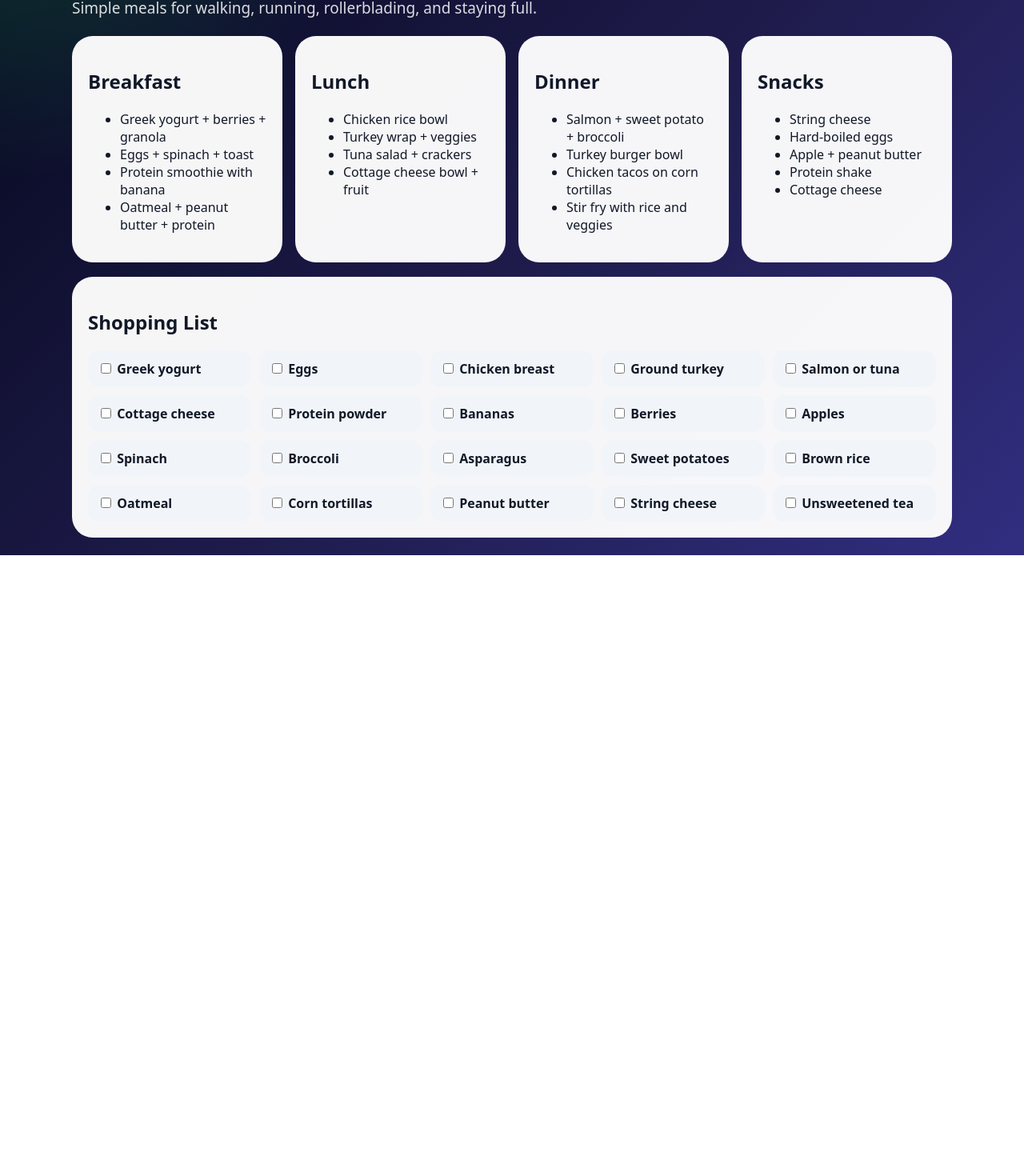
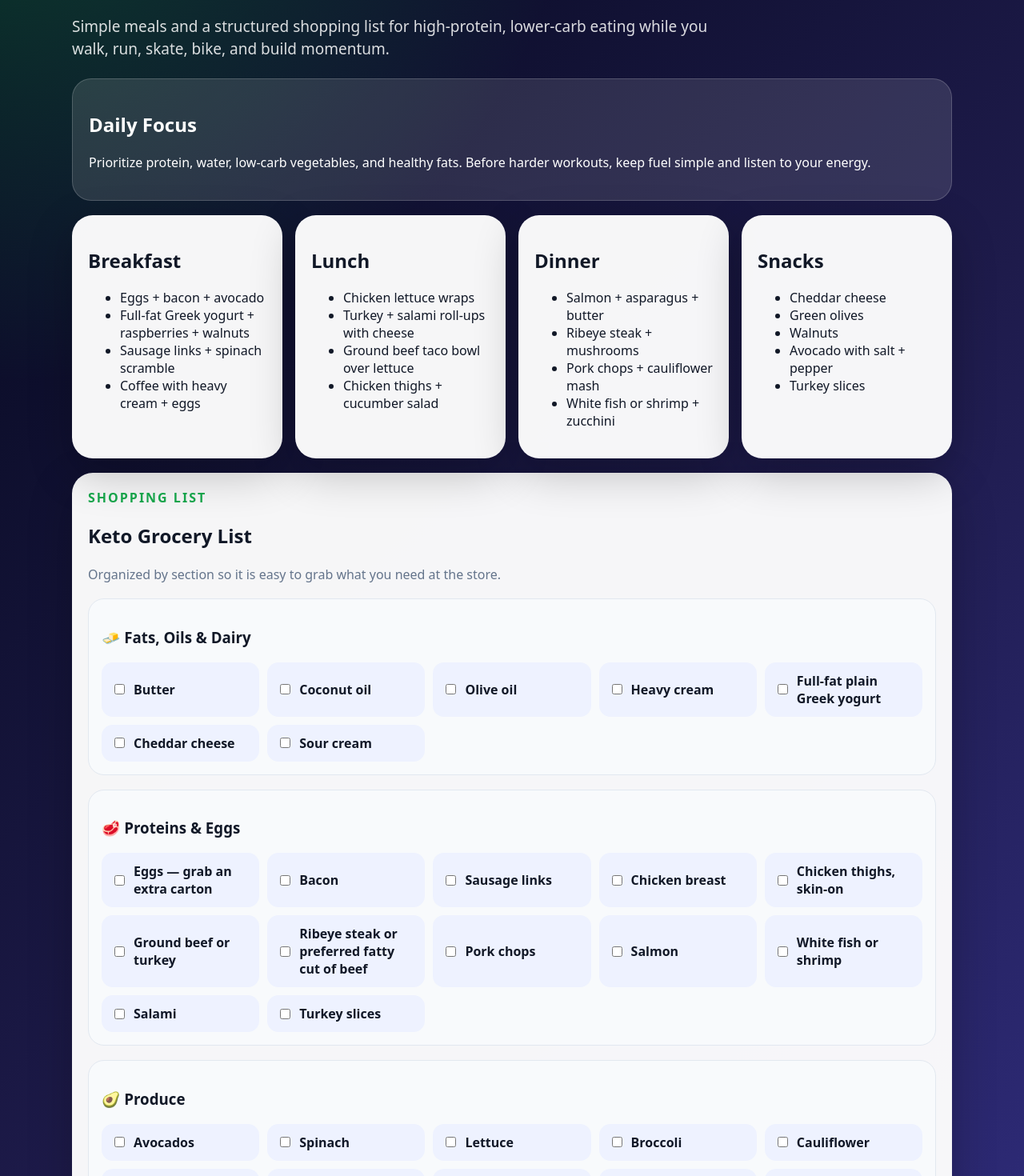
Before and after one commit to KristineMK72/stride-and-glide, a Next.js app: page /diet in a window 1280 px wide. Shown: the part 316-1786 px from the top of the page at 80% size. Before the commit the page ends 1010 px from the top, so only its background shows below. Built offline with nearby package versions, Linux system fonts and the light colour scheme.

Commit message:
Revise diet page with updated meal options and layout

```diff
--- a/app/diet/page.tsx
+++ b/app/diet/page.tsx
@@ -2,63 +2,102 @@ const meals = [
   {
     title: "Breakfast",
     options: [
-      "Greek yogurt + berries + granola",
-      "Eggs + spinach + toast",
-      "Protein smoothie with banana",
-      "Oatmeal + peanut butter + protein",
+      "Eggs + bacon + avocado",
+      "Full-fat Greek yogurt + raspberries + walnuts",
+      "Sausage links + spinach scramble",
+      "Coffee with heavy cream + eggs",
     ],
   },
   {
     title: "Lunch",
     options: [
-      "Chicken rice bowl",
-      "Turkey wrap + veggies",
-      "Tuna salad + crackers",
-      "Cottage cheese bowl + fruit",
+      "Chicken lettuce wraps",
+      "Turkey + salami roll-ups with cheese",
+      "Ground beef taco bowl over lettuce",
+      "Chicken thighs + cucumber salad",
     ],
   },
   {
     title: "Dinner",
     options: [
-      "Salmon + sweet potato + broccoli",
-      "Turkey burger bowl",
-      "Chicken tacos on corn tortillas",
-      "Stir fry with rice and veggies",
+      "Salmon + asparagus + butter",
+      "Ribeye steak + mushrooms",
+      "Pork chops + cauliflower mash",
+      "White fish or shrimp + zucchini",
     ],
   },
   {
     title: "Snacks",
     options: [
-      "String cheese",
-      "Hard-boiled eggs",
-      "Apple + peanut butter",
-      "Protein shake",
-      "Cottage cheese",
+      "Cheddar cheese",
+      "Green olives",
+      "Walnuts",
+      "Avocado with salt + pepper",
+      "Turkey slices",
     ],
   },
 ];
 
-const shopping = [
-  "Greek yogurt",
-  "Eggs",
+const grocerySections = [
+  {
+    title: "Fats, Oils & Dairy",
+    emoji: "🧈",
+    items: [
+      "Butter",
+      "Coconut oil",
+      "Olive oil",
+      "Heavy cream",
+      "Full-fat plain Greek yogurt",
+      "Cheddar cheese",
+      "Sour cream",
+    ],
+  },
+  {
+    title: "Proteins & Eggs",
+    emoji: "🥩",
+    items: [
+      "Eggs — grab an extra carton",
+      "Bacon",
+      "Sausage links",
       "Chicken breast",
-  "Ground turkey",
-  "Salmon or tuna",
-  "Cottage cheese",
-  "Protein powder",
-  "Bananas",
-  "Berries",
-  "Apples",
+      "Chicken thighs, skin-on",
+      "Ground beef or turkey",
+      "Ribeye steak or preferred fatty cut of beef",
+      "Pork chops",
+      "Salmon",
+      "White fish or shrimp",
+      "Salami",
+      "Turkey slices",
+    ],
+  },
+  {
+    title: "Produce",
+    emoji: "🥑",
+    items: [
+      "Avocados",
       "Spinach",
+      "Lettuce",
       "Broccoli",
+      "Cauliflower",
+      "Zucchini",
+      "Cucumber",
       "Asparagus",
-  "Sweet potatoes",
-  "Brown rice",
-  "Oatmeal",
-  "Corn tortillas",
-  "Peanut butter",
-  "String cheese",
-  "Unsweetened tea",
+      "Mushrooms",
+      "Raspberries",
+      "Garlic",
+    ],
+  },
+  {
+    title: "Pantry & Extras",
+    emoji: "🫒",
+    items: [
+      "Walnuts",
+      "Green olives",
+      "Salsa — no added sugar",
+      "Black pepper",
+      "Taco seasoning — check for hidden starches",
+    ],
+  },
 ];
 
 export default function DietPage() {
@@ -66,9 +105,19 @@ export default function DietPage() {
     <main style={styles.page}>
       <section style={styles.hero}>
         <p style={styles.eyebrow}>Diet Plan</p>
-        <h1 style={styles.title}>Eat for energy, protein, and fat loss.</h1>
+        <h1 style={styles.title}>Keto-friendly fuel for movement.</h1>
         <p style={styles.subtitle}>
-          Simple meals for walking, running, rollerblading, and staying full.
+          Simple meals and a structured shopping list for high-protein,
+          lower-carb eating while you walk, run, skate, bike, and build
+          momentum.
+        </p>
+      </section>
+
+      <section style={styles.notice}>
+        <h2>Daily Focus</h2>
+        <p>
+          Prioritize protein, water, low-carb vegetables, and healthy fats.
+          Before harder workouts, keep fuel simple and listen to your energy.
         </p>
       </section>
 
@@ -86,12 +135,27 @@ export default function DietPage() {
       </section>
 
       <section style={styles.cardWide}>
-        <h2>Shopping List</h2>
+        <p style={styles.sectionEyebrow}>Shopping List</p>
+        <h2>Keto Grocery List</h2>
+        <p style={styles.muted}>
+          Organized by section so it is easy to grab what you need at the store.
+        </p>
+
+        <div style={styles.groceryGrid}>
+          {grocerySections.map((section) => (
+            <div key={section.title} style={styles.grocerySection}>
+              <h3>
+                <span>{section.emoji}</span> {section.title}
+              </h3>
+
               <div style={styles.shoppingGrid}>
-          {shopping.map((item) => (
+                {section.items.map((item) => (
                   <label key={item} style={styles.checkItem}>
                     <input type="checkbox" /> {item}
                   </label>
+                ))}
+              </div>
+            </div>
           ))}
         </div>
       </section>
@@ -111,6 +175,7 @@ const styles: Record<string, React.CSSProperties> = {
   hero: {
     maxWidth: 1100,
     margin: "0 auto 22px",
+    paddingTop: 22,
   },
   eyebrow: {
     color: "#bbf7d0",
@@ -126,6 +191,16 @@ const styles: Record<string, React.CSSProperties> = {
   subtitle: {
     fontSize: 19,
     color: "rgba(255,255,255,0.85)",
+    lineHeight: 1.5,
+    maxWidth: 820,
+  },
+  notice: {
+    maxWidth: 1100,
+    margin: "0 auto 18px",
+    padding: 20,
+    borderRadius: 24,
+    background: "rgba(255,255,255,0.12)",
+    border: "1px solid rgba(255,255,255,0.18)",
   },
   grid: {
     maxWidth: 1100,
@@ -139,6 +214,7 @@ const styles: Record<string, React.CSSProperties> = {
     borderRadius: 26,
     background: "rgba(255,255,255,0.96)",
     color: "#111827",
+    boxShadow: "0 18px 55px rgba(0,0,0,0.24)",
   },
   cardWide: {
     maxWidth: 1100,
@@ -147,6 +223,29 @@ const styles: Record<string, React.CSSProperties> = {
     borderRadius: 26,
     background: "rgba(255,255,255,0.96)",
     color: "#111827",
+    boxShadow: "0 18px 55px rgba(0,0,0,0.24)",
+  },
+  sectionEyebrow: {
+    textTransform: "uppercase",
+    letterSpacing: 2,
+    color: "#16a34a",
+    fontWeight: 900,
+    margin: 0,
+  },
+  muted: {
+    color: "#64748b",
+    lineHeight: 1.5,
+  },
+  groceryGrid: {
+    display: "grid",
+    gap: 18,
+    marginTop: 18,
+  },
+  grocerySection: {
+    padding: 16,
+    borderRadius: 20,
+    background: "#f8fafc",
+    border: "1px solid #e2e8f0",
   },
   shoppingGrid: {
     display: "grid",
@@ -154,9 +253,12 @@ const styles: Record<string, React.CSSProperties> = {
     gap: 10,
   },
   checkItem: {
+    display: "flex",
+    alignItems: "center",
+    gap: 8,
     padding: 12,
     borderRadius: 14,
-    background: "#f1f5f9",
+    background: "#eef2ff",
     fontWeight: 700,
   },
 };
```
Lines whose indentation alone changed are shown as unchanged.
